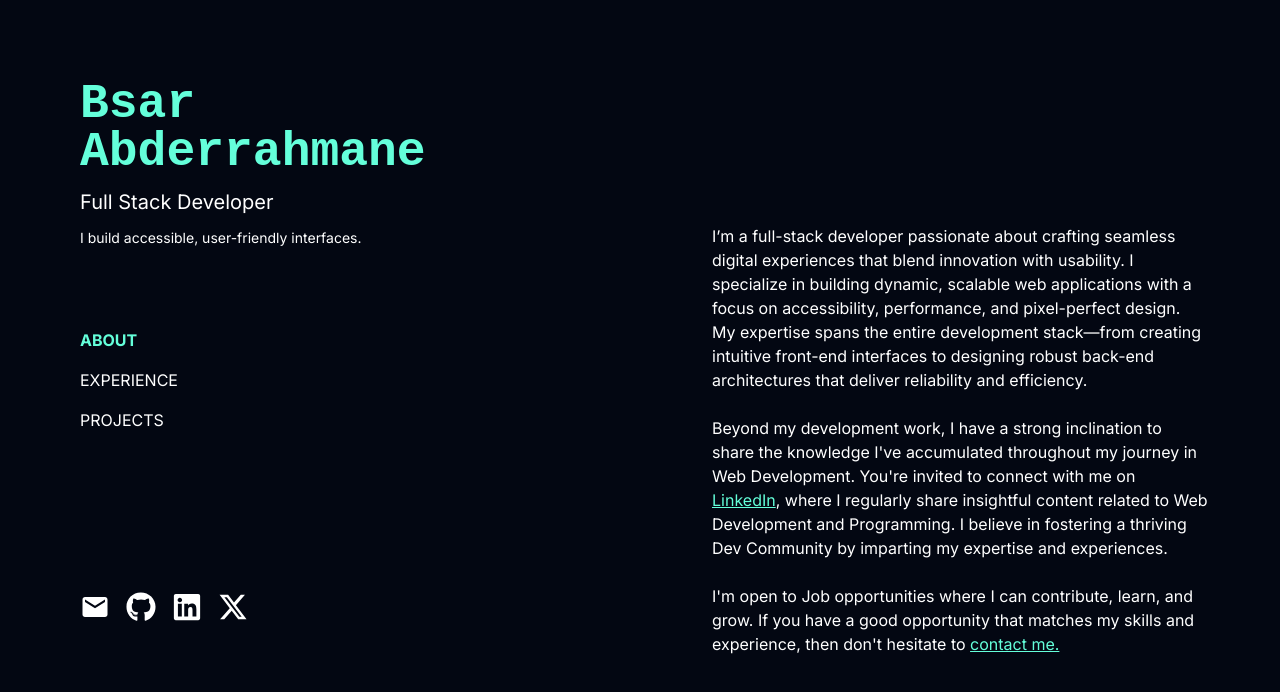
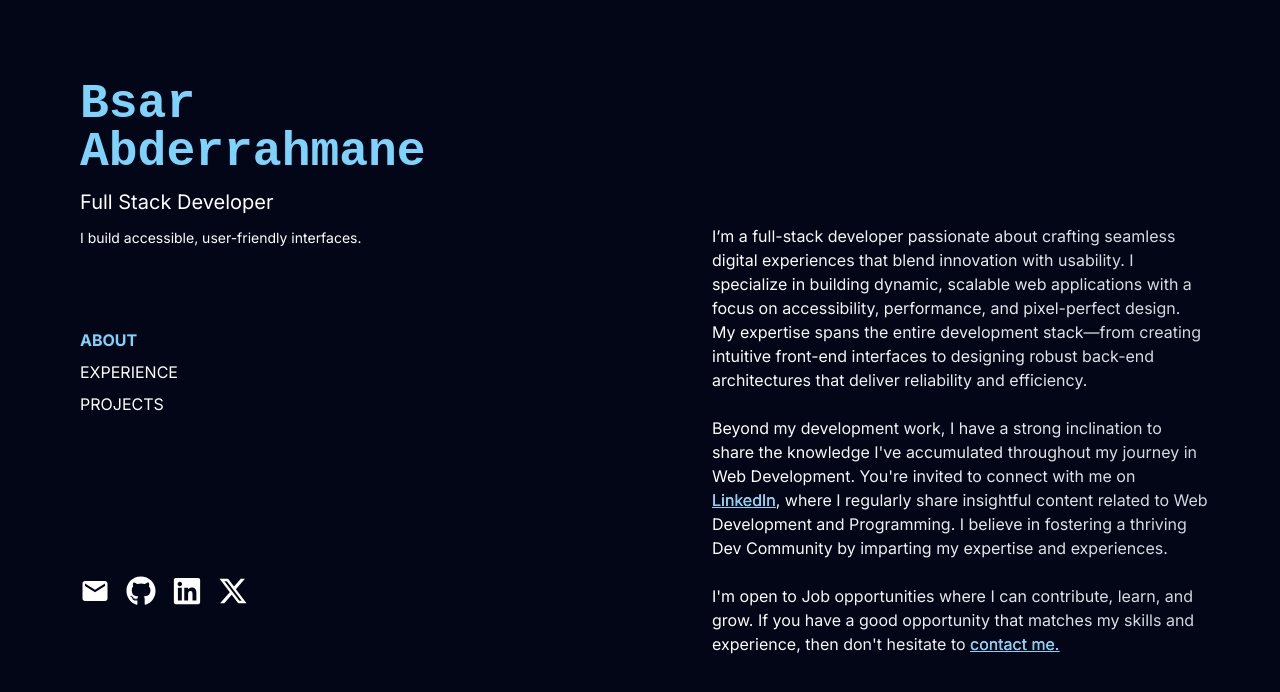
Before and after one commit to abderrahmane140/portfolio, a React (Vite) app: page / in a window 1280 px wide. Shown: the top 692 px of the page. Built offline with nearby package versions, Linux system fonts and the light colour scheme.

Commit message:
Changed secondary color for improved project styling and consistency

```diff
--- a/src/App.jsx
+++ b/src/App.jsx
@@ -5,7 +5,7 @@ import Projects from "./components/Projects";
 
 function App() {
   return (
-    <div className="bg-gray-950 flex h-screen">
+    <div className="bg-slate-950 flex h-screen">
       {/* Left Half: Hero Section */}
       <div className="w-1/2 p-10 h-full">
         <Hero />
--- a/src/components/About.jsx
+++ b/src/components/About.jsx
@@ -2,9 +2,9 @@ export default function About() {
   return (
     <section id="about">
       <div
-        className="flex flex-col justify-center gap-6 text-white px-8 h-screen "
+        className="flex flex-col justify-center gap-6  px-8 h-screen "
       >
-        <p>
+        <p className="bg-gradient-to-r from-white to-gray-300 bg-clip-text text-transparent">
           I’m a full-stack developer passionate about crafting seamless digital
           experiences that blend innovation with usability. I specialize in
           building dynamic, scalable web applications with a focus on
@@ -13,12 +13,13 @@ export default function About() {
           interfaces to designing robust back-end architectures that deliver
           reliability and efficiency.
         </p>
-        <p>
+        <p className="bg-gradient-to-r from-white to-gray-300 bg-clip-text text-transparent
+">
           Beyond my development work, I have a strong inclination to share the
           knowledge I've accumulated throughout my journey in Web Development.
           You're invited to connect with me on{" "}
           <a
-            className="text-lightGreen underline"
+            className="text-sky-300 underline"
             href="https://www.linkedin.com/in/abderrahman-bsar"
           >
             LinkedIn
@@ -27,12 +28,12 @@ export default function About() {
           and Programming. I believe in fostering a thriving Dev Community by
           imparting my expertise and experiences.
         </p>
-        <p>
+        <p className="bg-gradient-to-r from-white to-gray-300 bg-clip-text text-transparent">
           I'm open to Job opportunities where I can contribute, learn, and grow.
           If you have a good opportunity that matches my skills and experience,
           then don't hesitate to{" "}
           <a
-            className="text-lightGreen underline"
+            className="text-sky-300 underline"
             href="mailto:bsarabderrahmane01@gmail.com"
           >
             contact me.
--- a/src/components/Experience.jsx
+++ b/src/components/Experience.jsx
@@ -27,7 +27,7 @@ export default function Experience() {
                     <p>Mar 2024 - Apr 2024</p>
                 </div>
                 <div className="flex justify-between mb-4">
-                    <h3 className="font-bold text-xl group-hover:text-lightGreen">
+                    <h3 className="font-bold text-xl group-hover:text-sky-300">
                     Software Engineer
                     </h3>
                     <p>Safi</p>
@@ -43,7 +43,7 @@ export default function Experience() {
                     {technologies.map((tech, index) => (
                     <p
                         key={index}
-                        className="text-teal-300 bg-teal-400/10 px-2 py-1 rounded-2xl text-sm"
+                        className="text-sky-300 bg-teal-400/10 px-2 py-1 rounded-2xl text-sm"
                     >
                         {tech}
                     </p>
--- a/src/components/Hero.jsx
+++ b/src/components/Hero.jsx
@@ -47,25 +47,25 @@ export default function Hero() {
   }, []);
 
   return (
-    <header className="p-10 scroll-smooth">
-      <div className="space-y-3">
-        <h1 className="text-5xl font-source font-extrabold text-lightGreen">
+    <header className="p-10">
+      <div className="space-y-3 text-white">
+        <h1 className="text-5xl font-source font-extrabold text-sky-300">
           Bsar Abderrahmane
         </h1>
-        <h2 className="text-xl text-white">Full Stack Developer</h2>
-        <p className="text-sm text-white">
+        <h2 className="text-xl">Full Stack Developer</h2>
+        <p className="text-sm">
           I build accessible, user-friendly interfaces.
         </p>
       </div>
 
       <nav className="mt-20" aria-label="Main navigation">
-        <ul className="flex flex-col gap-4 text-white uppercase">
+        <ul className="flex flex-col gap-2 text-white uppercase">
           {navLinks.map(({ href, label }) => (
             <li key={href}>
               <a
                 href={href}
-                className={`transition-colors duration-300 hover:text-lightGreen ${
-                  activeLink === href.slice(1) ? "text-lightGreen font-bold" : ""
+                className={`transition-colors duration-300 hover:text-sky-300 ${
+                  activeLink === href.slice(1) ? "text-sky-300 font-bold" : ""
                 }`}
               >
                 {label}
@@ -82,7 +82,8 @@ export default function Hero() {
               <a
                 href={href}
                 aria-label={label}
-                className="text-white hover:text-lightGreen transition-colors"
+                className="text-white group hover:text-sky-300 transition-colors duration-300
+"
               >
                 <Icon size={30} />
               </a>
--- a/src/components/Projects.jsx
+++ b/src/components/Projects.jsx
@@ -20,12 +20,12 @@ export default function Projects() {
                 </div>
                 <div className="flex flex-col gap-2">
                 <div className="flex justify-between items-center">
-                    <h1 className="text-white font-bold text-xl group-hover:text-lightGreen transition duration-300">
+                    <h1 className="text-white font-bold text-xl group-hover:text-sky-300 transition duration-300">
                     {item.title || "Untitled Project"}
                     </h1>
                     <a
                     href={item.link}
-                    className="text-white hover:text-lightGreen flex items-center gap-1 hover:underline"
+                    className="text-white hover:text-sky-300 flex items-center gap-1 hover:underline"
                     target="_blank"
                     rel="noopener noreferrer"
                     >
@@ -37,7 +37,7 @@ export default function Projects() {
                 </p>
                 <p className="text-sm flex flex-wrap gap-2 text-gray-400">
                     {item.technology.map(item=>(
-                        <p className="text-teal-300 bg-teal-400/10 px-2 py-1 rounded-2xl text-sm">{item}</p>
+                        <p className="text-sky-300 bg-teal-400/10 px-2 py-1 rounded-2xl text-sm">{item}</p>
                     ))}
                 </p>
                 </div>
```
